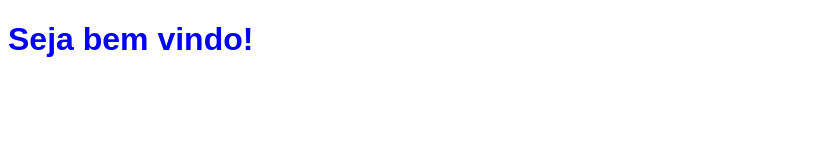
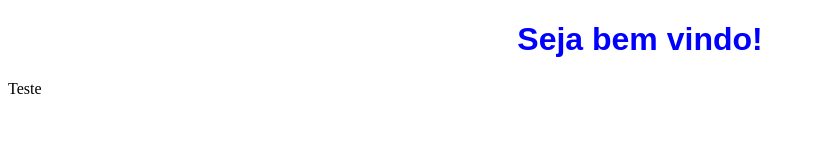
Before and after one commit to VicMartins/ProjetoVicPedro, a website: page www/index.html in a window 1280 px wide. Shown: the whole page, without its empty margins (0-815 px from the left). Drawn offline with Linux system fonts and the light colour scheme.

Commit message:
tag \<p\> teste , alinhamento no css

```diff
--- a/www/css/style.css
+++ b/www/css/style.css
@@ -3,4 +3,5 @@
 h1{
   color: blue;
   font-family: fantasy;
+  text-align: center;
 }
--- a/www/index.html
+++ b/www/index.html
@@ -14,5 +14,8 @@
 </head>
 <body>
   <h1>Seja bem vindo!</h1>
+ <p>Teste</p>
+
+
 </body>
 </html>
```
